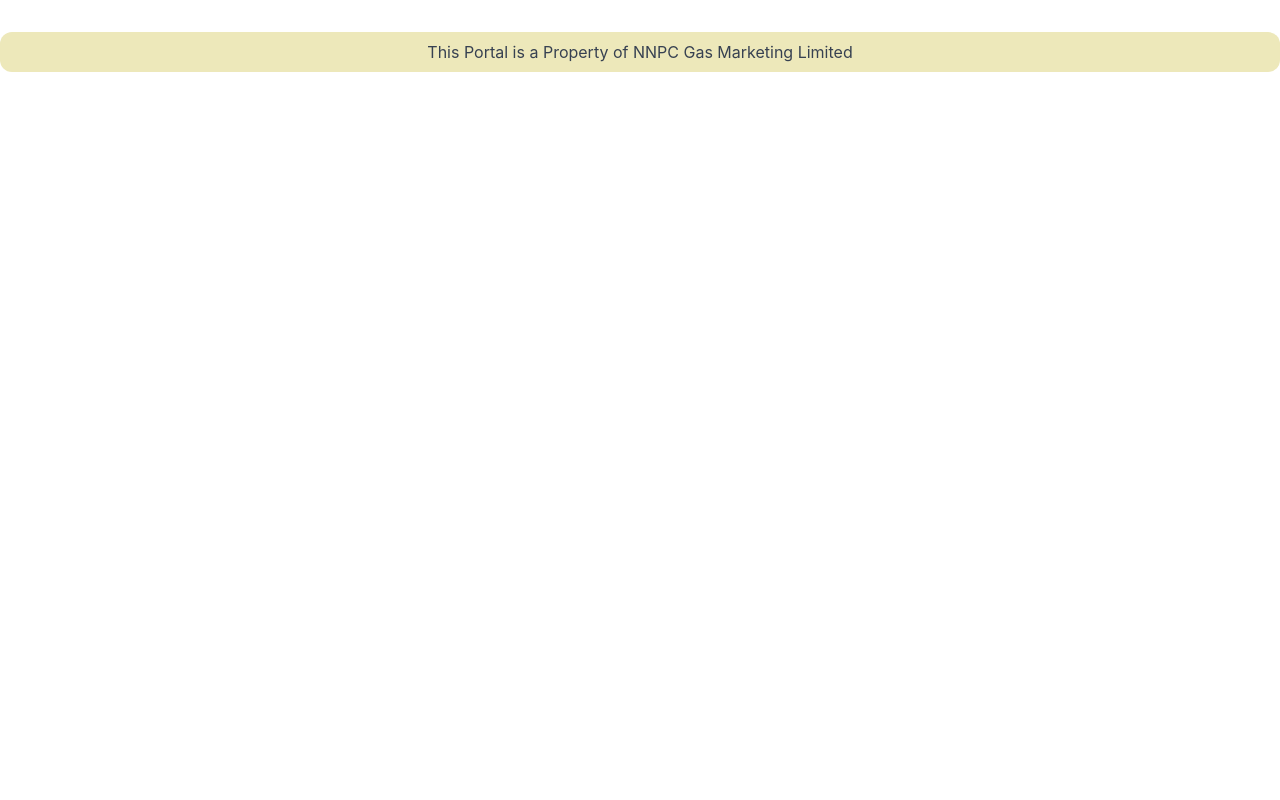
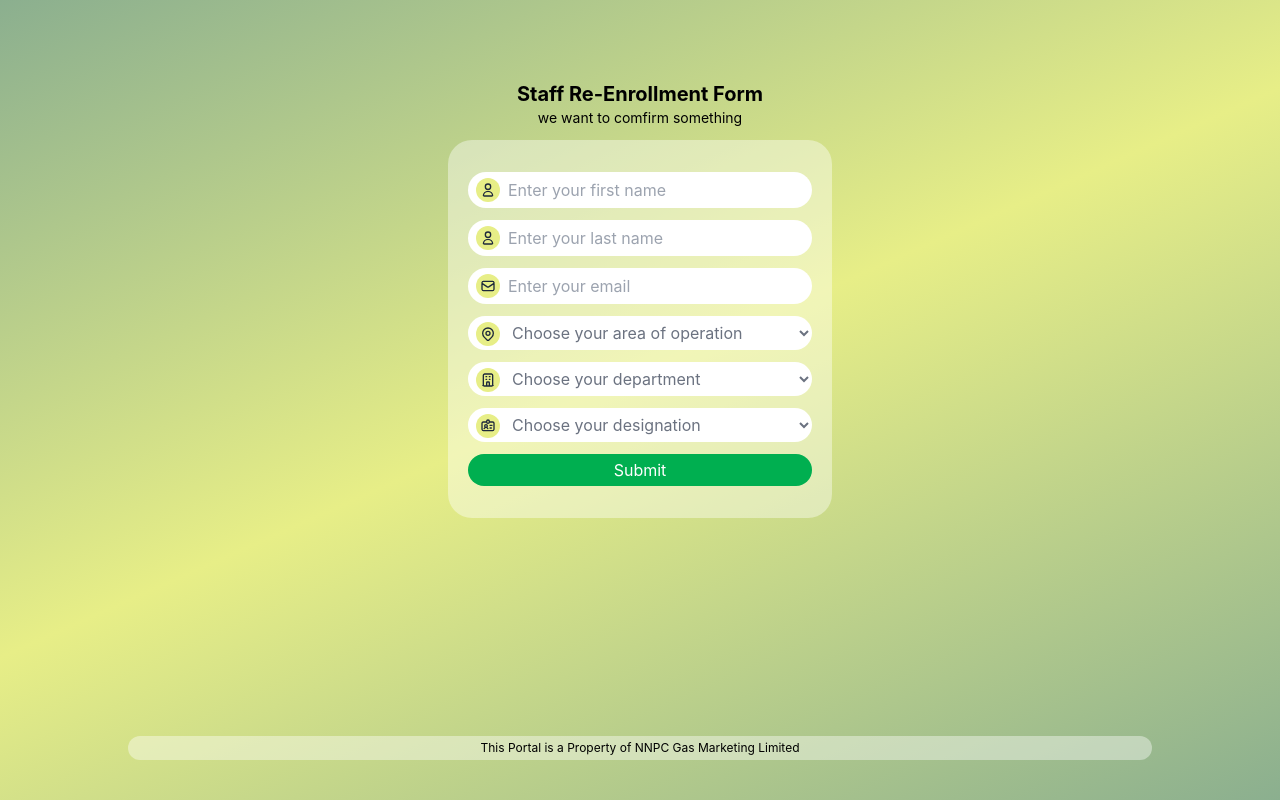
Before and after one commit to Skillz-systems/ngml_frontend, a React (Create React App) app: page / in a window 1280 px wide. Built offline with nearby package versions, Linux system fonts and the light colour scheme.

Commit message:
NGMCF-11 staff authentication signup

```diff
--- a/src/App.tsx
+++ b/src/App.tsx
@@ -1,10 +1,13 @@
 import React from 'react'
-import Footer from './components/Footer'
+// import Footer from './Components/Footer'
+import SignupStaff from './pages/authentication/staff/SignupStaff'
 
-function App (): JSX.Element {
+// eslint-disable-next-line @typescript-eslint/space-before-function-paren
+function App(): JSX.Element {
   return (
-    <div>
-     <Footer />
+    <div className='overflow-hidden'>
+      <SignupStaff />
+      {/* <Footer /> */}
     </div>
   )
 }
--- a/src/index.css
+++ b/src/index.css
@@ -1,16 +1,37 @@
 body {
   margin: 0;
-  font-family: -apple-system, BlinkMacSystemFont, 'Segoe UI', 'Roboto', 'Oxygen',
-    'Ubuntu', 'Cantarell', 'Fira Sans', 'Droid Sans', 'Helvetica Neue',
+  font-family: -apple-system, BlinkMacSystemFont, "Segoe UI", "Roboto", "Oxygen",
+    "Ubuntu", "Cantarell", "Fira Sans", "Droid Sans", "Helvetica Neue",
     sans-serif;
   -webkit-font-smoothing: antialiased;
   -moz-osx-font-smoothing: grayscale;
 }
 
 code {
-  font-family: source-code-pro, Menlo, Monaco, Consolas, 'Courier New',
+  font-family: source-code-pro, Menlo, Monaco, Consolas, "Courier New",
     monospace;
 }
 @tailwind base;
 @tailwind components;
 @tailwind utilities;
+
+@layer base {
+  .authentication-background {
+    background: rgb(139, 175, 143);
+    background: linear-gradient(
+      156deg,
+      rgba(139, 175, 143, 1) 0%,
+      rgba(231, 238, 135, 1) 48%,
+      rgba(139, 175, 143, 1) 100%
+    );
+  }
+}
+
+@layer utilities {
+  .authentication-inputs {
+    @apply bg-white w-full rounded-full px-10 py-1.5 outline-transparent focus-within:outline-[#E7EE87] focus:outline-[#E7EE87] active:outline-none duration-300 ease-in-out transition-all group-hover:bg-[#E7EE87] group-hover:text-slate-900 group-hover:placeholder:text-slate-900 cursor-pointer;
+  }
+  .authentication-icons {
+    @apply absolute top-1.5 left-2 group-hover:bg-white text-slate-800 p-1 bg-[#E7EE87] rounded-full duration-300 ease-in-out transition-all;
+  }
+}
--- /dev/null
+++ b/src/pages/authentication/staff/SignupStaff.tsx
@@ -0,0 +1,86 @@
+import React, { useRef, type FormEvent } from 'react'
+import { HiOutlineUser, HiOutlineMail, HiOutlineLocationMarker, HiOutlineOfficeBuilding, HiOutlineIdentification } from 'react-icons/hi'
+const SignupStaff = (): JSX.Element => {
+  const emailRef = useRef<HTMLInputElement>(null)
+  const firstNameRef = useRef<HTMLInputElement>(null)
+  const lastNameRef = useRef<HTMLInputElement>(null)
+  const departmentRef = useRef<HTMLSelectElement>(null)
+  const locationRef = useRef<HTMLSelectElement>(null)
+  const designationRef = useRef<HTMLSelectElement>(null)
+
+  const handleSubmit = (event: FormEvent): void => {
+    event.preventDefault()
+
+    const email = emailRef.current?.value
+    const firstname = firstNameRef.current?.value
+    const lastname = lastNameRef.current?.value
+    const department = departmentRef.current?.value
+    const location = locationRef.current?.value
+    const designation = designationRef.current?.value
+
+    // Call your signup API endpoint with email and password
+    console.log({ email, firstname, lastname, location, designation, department })
+  }
+  return (
+    <main className="w-screen h-screen  authentication-background flex flex-col justify-center items-center">
+
+      <header className='flex flex-col items-center justify-center mt-10 lg:mt-20 '>
+
+        <h2 className='font-bold capitalize md:text-xl text-lg'>Staff Re-enrollment Form</h2>
+        <h4 className='text-justify text-sm'>we want to comfirm something</h4>
+      </header>
+      <section>
+        <form className='h-fit w-fit md:w-96 bg-white/40 rounded-3xl mt-3 flex flex-col items-center px-3.5 md:px-5 py-8 space-y-3' onSubmit={handleSubmit}>
+          <div className="w-full relative group">
+            <HiOutlineUser size={24} className='authentication-icons' />
+            <input type="text" className='authentication-inputs' placeholder='Enter your first name' required ref={firstNameRef} />
+          </div>
+          <div className="w-full relative group">
+            <HiOutlineUser size={24} className='authentication-icons' />
+            <input type="text" className='authentication-inputs' placeholder='Enter your last name' required ref={lastNameRef} />
+          </div>
+          <div className="w-full relative group">
+            <HiOutlineMail size={24} className='authentication-icons' />
+            <input type="email" className='authentication-inputs' placeholder='Enter your email' required ref={emailRef} />
+          </div>
+          <div className="w-full relative group">
+            <HiOutlineLocationMarker size={24} className='authentication-icons' />
+            <select name="" id="" className='authentication-inputs text-gray-500' placeholder='Choose your area of operation' required ref={locationRef} >
+              <option>Choose your area of operation</option>
+              <option value="imo">Imo</option>
+              <option value="fct">FCT</option>
+              <option value="crossriver">Cross River</option>
+            </select>
+          </div>
+          <div className="w-full relative group">
+            <HiOutlineOfficeBuilding size={24} className='authentication-icons' />
+            <select name="" id="" className='authentication-inputs text-gray-500' placeholder='Enter your email' required ref={departmentRef} >
+              <option>Choose your department</option>
+              <option value="it">IT</option>
+              <option value="admin">Admin</option>
+              <option value="customercare">Customer Care</option>
+              <option value="legal">Legal</option>
+            </select>
+          </div>
+          <div className="w-full relative group">
+            <HiOutlineIdentification size={24} className='authentication-icons' />
+            <select name="" id="" className='authentication-inputs text-gray-500' placeholder='Enter your email' required ref={designationRef}>
+              <option>Choose your designation</option>
+              <option value="officer1">Officer I</option>
+              <option value="officer2">Officer II</option>
+            </select>
+          </div>
+          <div className="w-full mt-4">
+            <button type="submit" className='bg-[#00AF50] w-full rounded-full  py-1 text-white hover:bg-[#00AF50]/70 duration-300 ease-in-out transition-all outline-none focus:outline-none'>Submit</button>
+          </div>
+        </form>
+      </section>
+
+      <div className="bg-white/40   rounded-full mx-4 w-full md:mx-0 md:w-4/5 mt-auto mb-5 md:mb-10">
+
+        <footer className='px-2 py-1 text-center sm:text-xs text-sm truncate'> This Portal is a Property of NNPC Gas Marketing Limited</footer>
+      </div>
+    </main>
+  )
+}
+export default SignupStaff
--- a/tailwind.config.js
+++ b/tailwind.config.js
@@ -1,18 +1,22 @@
 /** @type {import('tailwindcss').Config} */
 module.exports = {
-  content: [
-    "./src/**/*.{js,jsx,ts,tsx}",
-  ],
+  content: ["./src/**/*.{js,jsx,ts,tsx}"],
   theme: {
     extend: {
       backgroundColor: {
-        xanthic: '#EEED09',
-        sanddollar: '#EDE8BA'
+        xanthic: "#EEED09",
+        sanddollar: "#EDE8BA",
       },
       color: {
-        textcolor: '#49526A'
-      }
+        textcolor: "#49526A",
+        nnpc: {
+          100: "#F6F6C0",
+          300: "#E7EE87",
+          500: "#8BAF8F",
+          800: "#00AF50",
+        },
+      },
     },
   },
   plugins: [],
-}
+};
```
